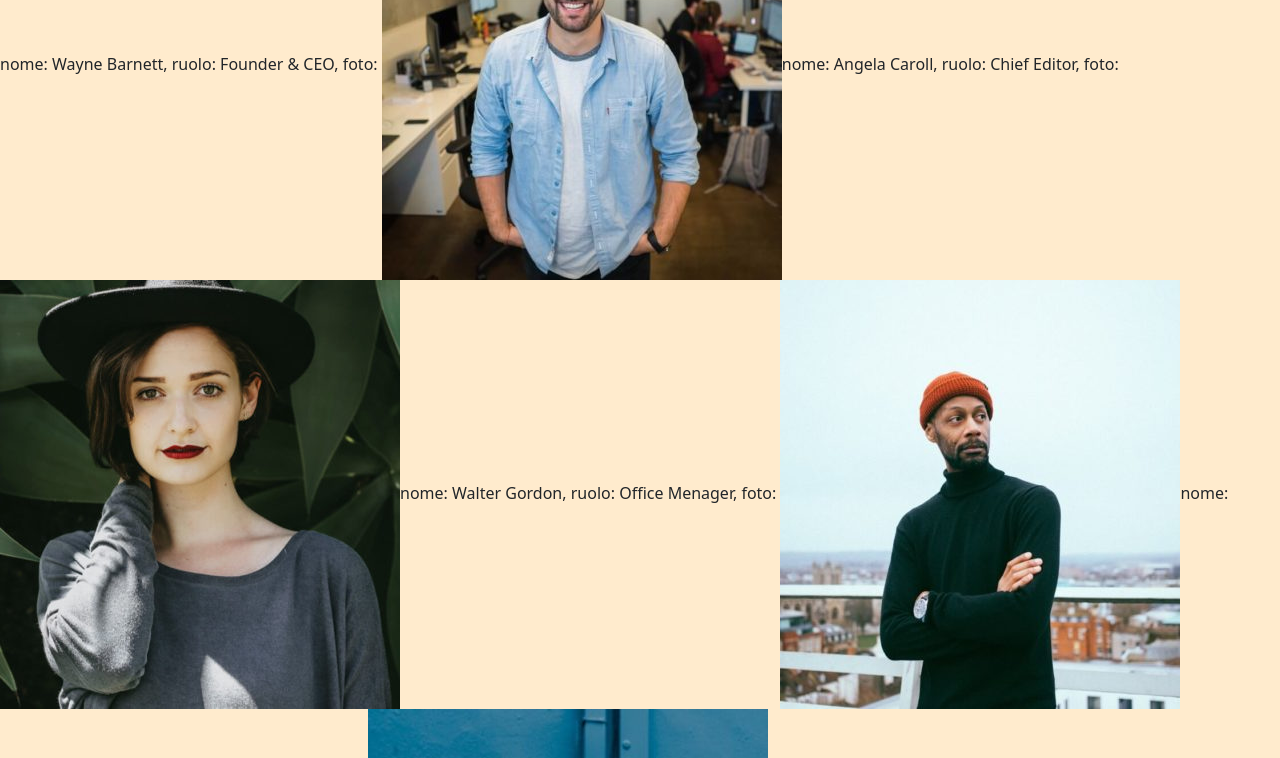
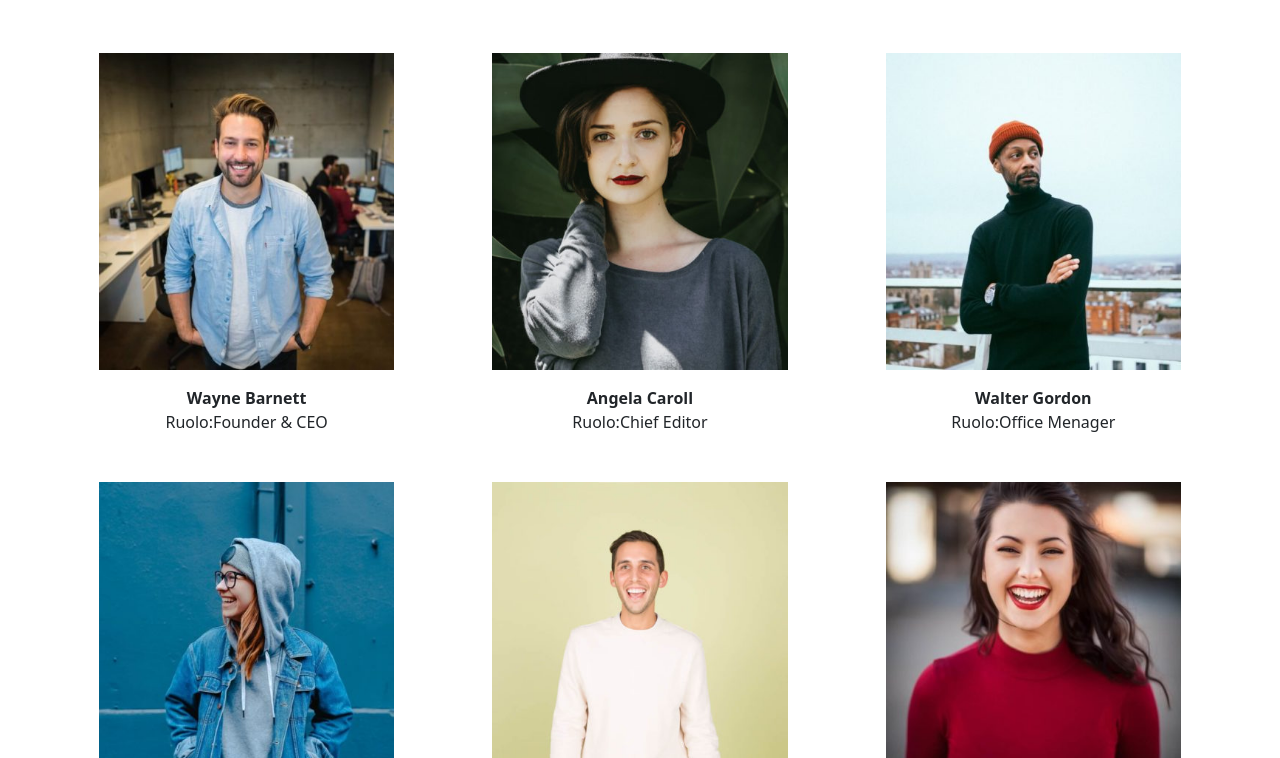
Before and after one commit to ValentinaZussino/js-our-team, a plain HTML site: page index.html in a window 1280 px wide. Shown: the part 149-907 px from the top of the page. Drawn offline with nearby package versions, Linux system fonts and the light colour scheme.

Commit message:
bonus 2 basic style

```diff
--- a/css/style.css
+++ b/css/style.css
@@ -1,3 +1,12 @@
 body{
-    background-color:blanchedalmond;
+    padding: 50px;
 }
+img {
+    max-width: 100%;
+    width:80%;
+};
+div.team-container {
+    /* background-color: rgb(15, 0, 0);
+    width: 50%;
+    row-gap: 1em; */
+}
--- a/index.html
+++ b/index.html
@@ -10,9 +10,15 @@
     <title>Our Team</title>
 </head>
 <body>
-    <p></p>
+    <h1 class="text-capitalize text-center
+    pb-5">our team</h1>
+    <main class="">
+        <div class="team-container row justify-content-around m-auto">
 
+        </div>
+    </main>
     <!-- js -->
     <script src="./js/script.js"></script>
 </body>
 </html>
+<!-- col-3 -->
--- a/js/script.js
+++ b/js/script.js
@@ -47,9 +47,26 @@ const teamMembers = [
         foto: '<img src="./img/barbara-ramos-graphic-designer.jpg" alt="">',
     }
 ]
-// prendo p per poi stampare dentro
-const htmlP = document.querySelector('p');
-// per stampare i valori in console uso ciclo for
+// prendo il container
+const container = document.querySelector('.team-container')
+
+// creo un div card dentro il quale appendo div img e div x i 2 span testo
+// per stampare i valori uso ciclo for
 for(let value of teamMembers){
-    htmlP.innerHTML += 'nome: ' + value.nome + ', ruolo: ' + value.ruolo + ', foto: ' + value.foto;
+    const card = document.createElement('div');
+    card.className = 'col-lg-4 d-flex flex-column text-center';
+    const imgDiv = document.createElement('div');
+    imgDiv.className = 'card-img text-center mb-3 mt-5';
+    imgDiv.innerHTML = value.foto;
+    card.appendChild(imgDiv);
+    const divTxt = document.createElement('div');
+    divTxt.className = ''
+    divTxt.innerHTML = `
+    <span class='fw-bold'>${value.nome}</span>
+    <br>
+    <span>Ruolo:${value.ruolo}</span>
+    `;
+    card.appendChild(divTxt);
+    container.appendChild(card);
 }
+// per dopo modif con key per poter inserire nuovo membro e provare con funzione
```
